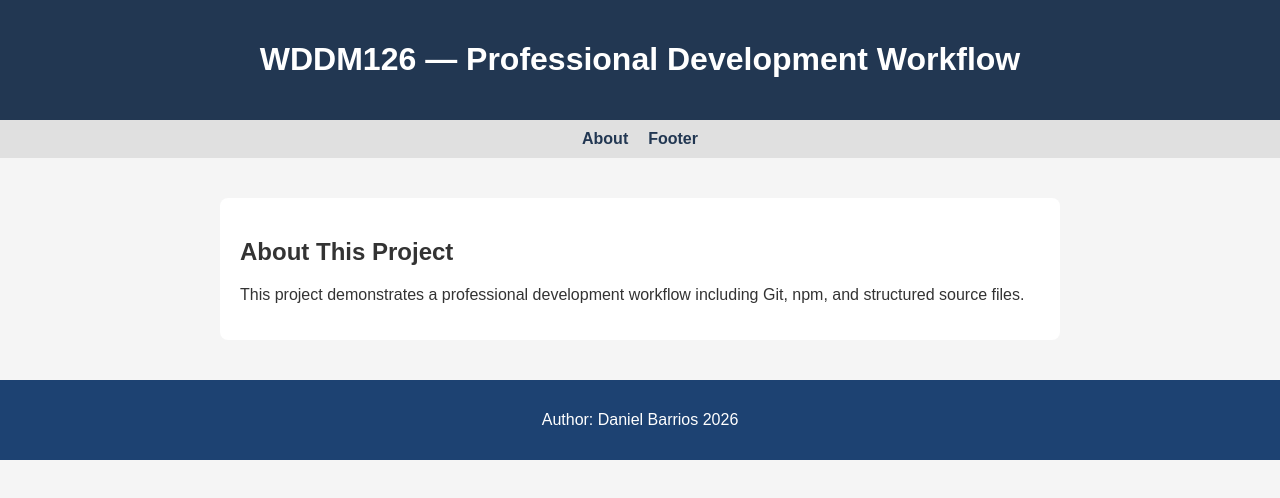
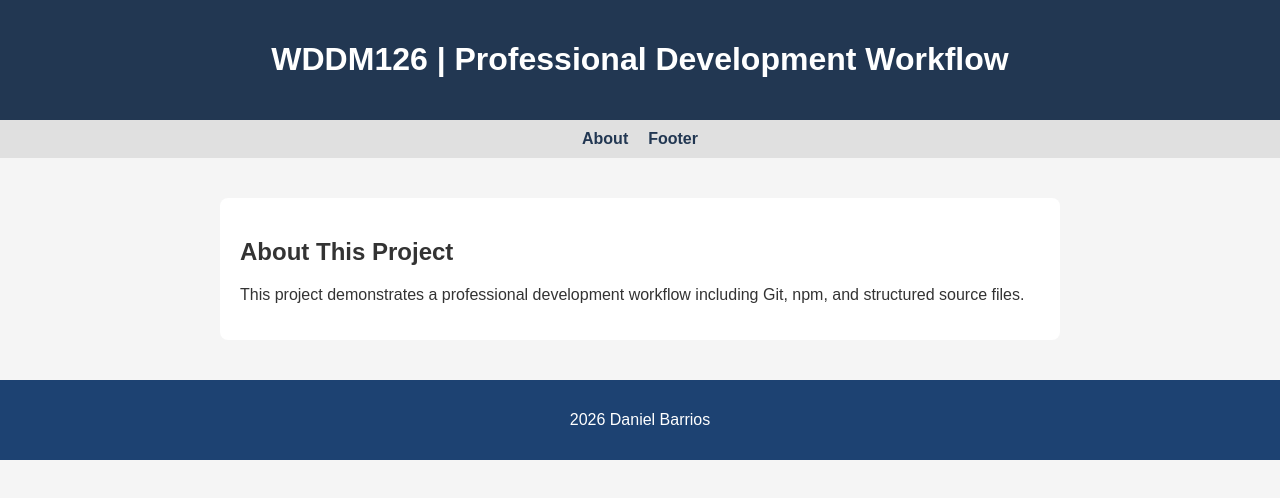
Before and after one commit to danielibarr/wddm126-final-project, a website: page src/index.html in a window 1280 px wide. Drawn offline with Linux system fonts and the light colour scheme.

```diff
--- a/src/index.html
+++ b/src/index.html
@@ -10,7 +10,7 @@
 
     <!-- Header -->
     <header>
-        <h1>WDDM126 — Professional Development Workflow</h1>
+        <h1>WDDM126 | Professional Development Workflow</h1>
     </header>
 
     <!-- Navigation / Sections -->
@@ -29,7 +29,7 @@
 
     <!-- Footer -->
     <footer id="footer">
-        <p>Author: Daniel Barrios 2026</p>
+        <p>2026 Daniel Barrios</p>
     </footer>
 
     <script src="script.js"></script>
```
